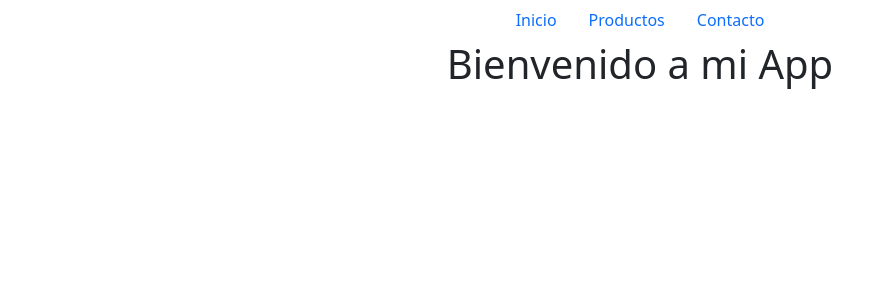
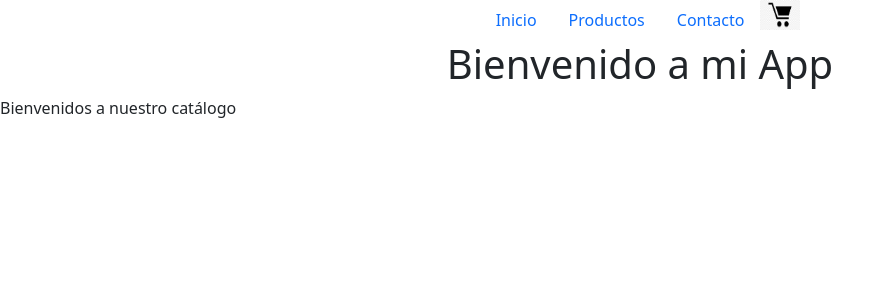
Before and after one commit to Agustin-Crescio/Prueba-App, a React (Create React App) app: page / in a window 1280 px wide. Shown: the top 300 px of the page, without its empty margins (0-893 px from the left). Built offline with nearby package versions, Linux system fonts and the light colour scheme.

Commit message:
Componentes Landing

```diff
--- a/src/App.jsx
+++ b/src/App.jsx
@@ -1,6 +1,7 @@
 
-import img from "./img/lentes1.jpg"
+
 import NavBar from "./components/NavBar";
+import ItemListContainer from "./components/ItemListContainer";
 function App() {
   return (
     <div className="App">
@@ -10,6 +11,7 @@ function App() {
         <h1 className="text-center ">
           Bienvenido a mi App
         </h1>
+        <ItemListContainer saludo="Bienvenidos a nuestro catálogo"/>
       </header>
       </div>
 
--- /dev/null
+++ b/src/components/CartWidget.jsx
@@ -0,0 +1,10 @@
+import cart from "../assets/cart.jpg"
+
+export default function CartWidget (){
+    return (
+     <div>
+        <img width="40" height="30" src={cart} alt="Carrito de compras" />
+
+    </div>
+     )
+}
--- /dev/null
+++ b/src/components/ItemListContainer.jsx
@@ -0,0 +1,10 @@
+import React from "react";
+
+function ItemListContainer (props) {
+    return(
+        <div>
+            {props.saludo}
+        </div>
+    )
+}
+export default ItemListContainer
--- a/src/components/NavBar.js
+++ b/src/components/NavBar.jsx
@@ -2,7 +2,7 @@
 //Exportarlo
 //Importarlo en App.js
 
-
+import CartWidget from "./CartWidget"
 export default function     NavBar () {
     return (
         <nav>
@@ -16,6 +16,7 @@ export default function     NavBar () {
             <li className="nav-item">
                 <a className="nav-link" href="#">Contacto</a>
             </li>
+        <CartWidget/>
         </ul>
             </nav>
 
```
Also changed, not shown: src/assets/cart.jpg (added), src/img/lentes1.jpg (deleted).
